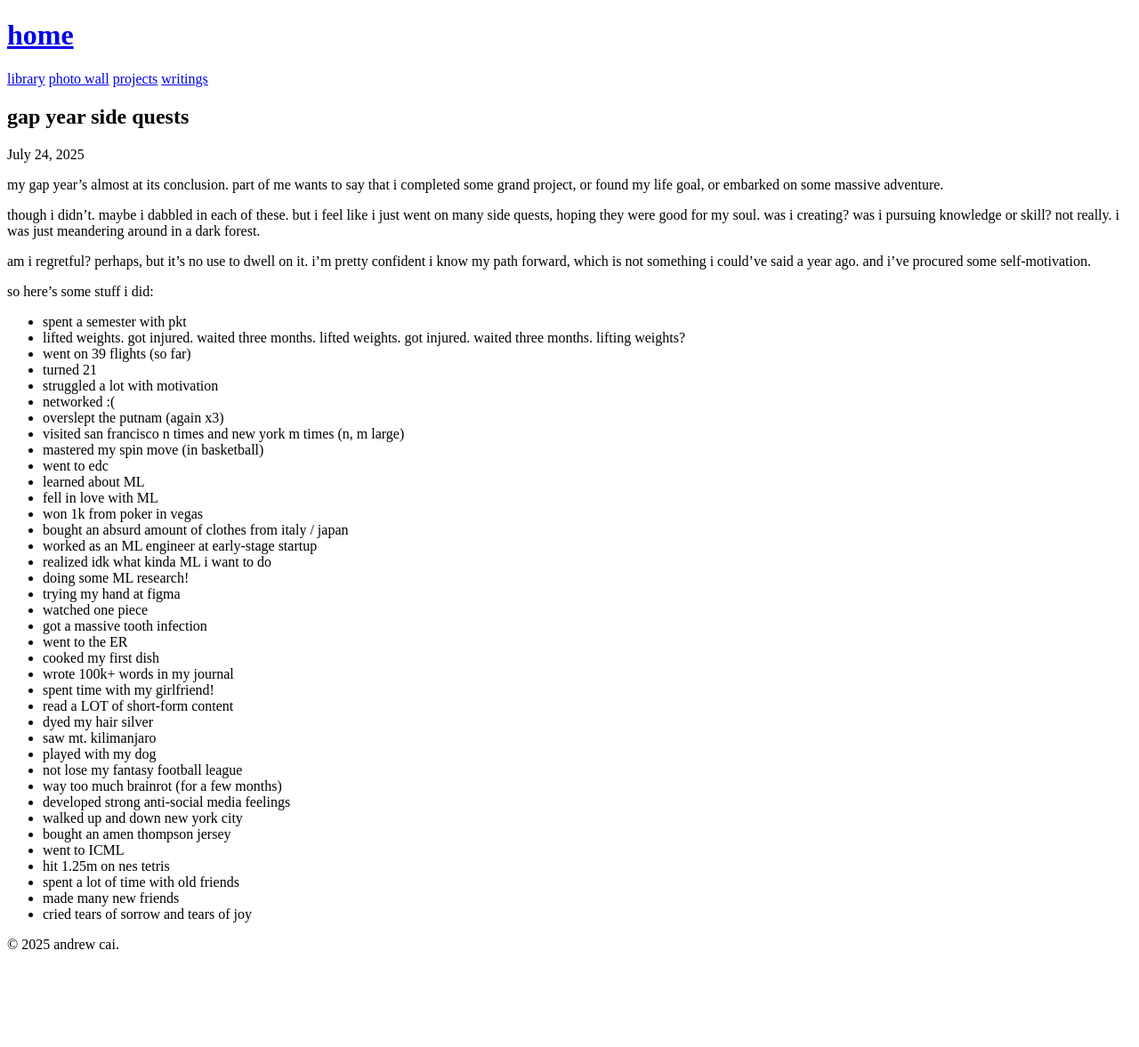
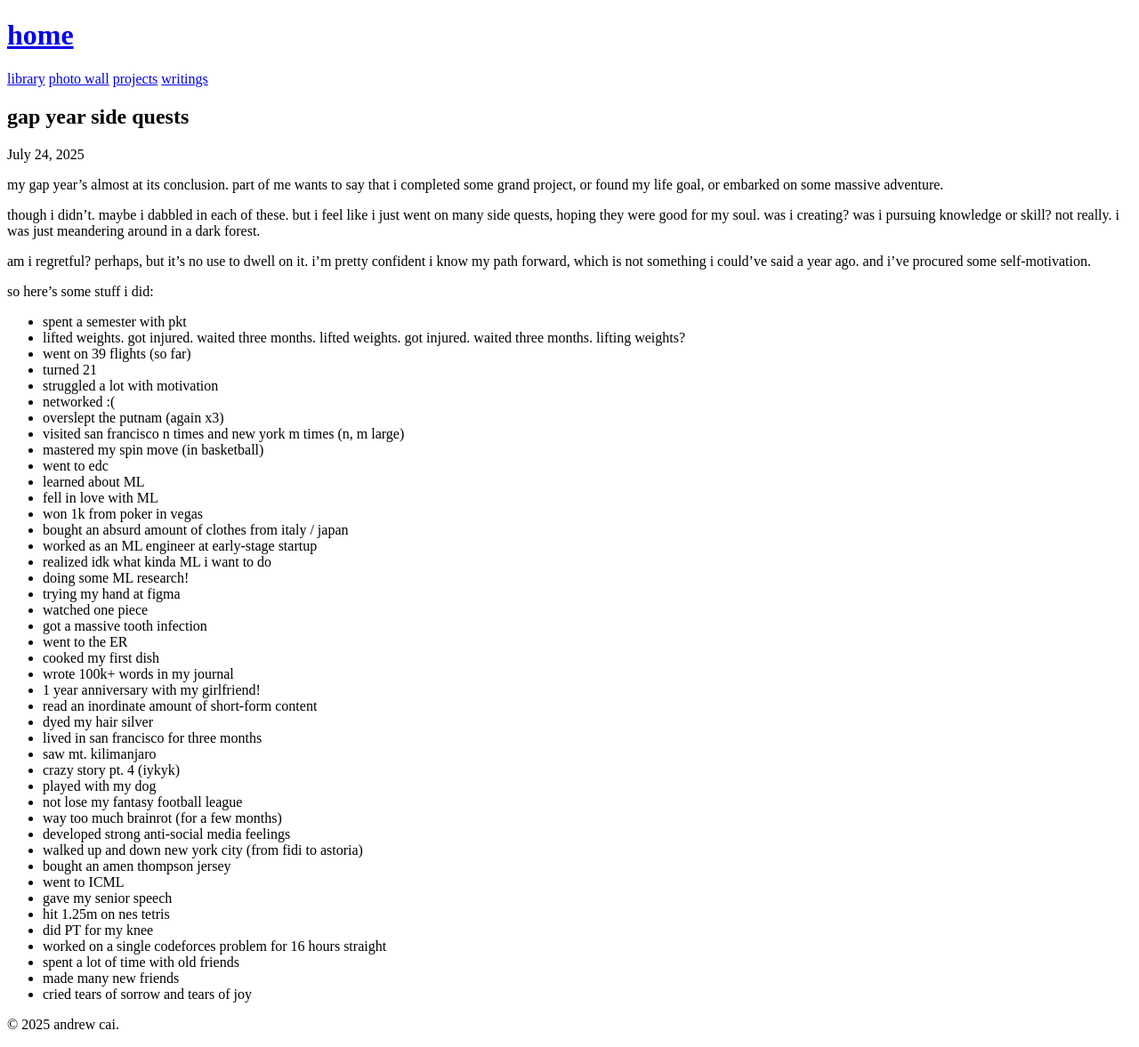
Before and after one commit to andrewcai31/andrewcai31.github.io, a Jekyll site: the page built from _writings/gap-year-side-quests.md, in a window 1280 px wide. Shown: the whole page at 89% size. Built offline with Jekyll 4.4.1, drawn with Linux system fonts in a browser that asks for light colours; before the commit the page ends 1087 px from its top, so only the background shows below that.

Commit message:
mofe side quests

```diff
--- a/_writings/gap-year-side-quests.md
+++ b/_writings/gap-year-side-quests.md
@@ -34,18 +34,23 @@ so here's some stuff i did:
 - went to the ER
 - cooked my first dish
 - wrote 100k+ words in my journal
-- spent time with my girlfriend!
-- read a LOT of short-form content
+- 1 year anniversary with my girlfriend!
+- read an inordinate amount of short-form content
 - dyed my hair silver
+- lived in san francisco for three months
 - saw mt. kilimanjaro
+- crazy story pt. 4 (iykyk)
 - played with my dog
 - not lose my fantasy football league
 - way too much brainrot (for a few months)
 - developed strong anti-social media feelings
-- walked up and down new york city
+- walked up and down new york city (from fidi to astoria)
 - bought an amen thompson jersey
 - went to ICML
+- gave my senior speech
 - hit 1.25m on nes tetris
+- did PT for my knee
+- worked on a single codeforces problem for 16 hours straight
 - spent a lot of time with old friends
 - made many new friends
 - cried tears of sorrow and tears of joy
```
